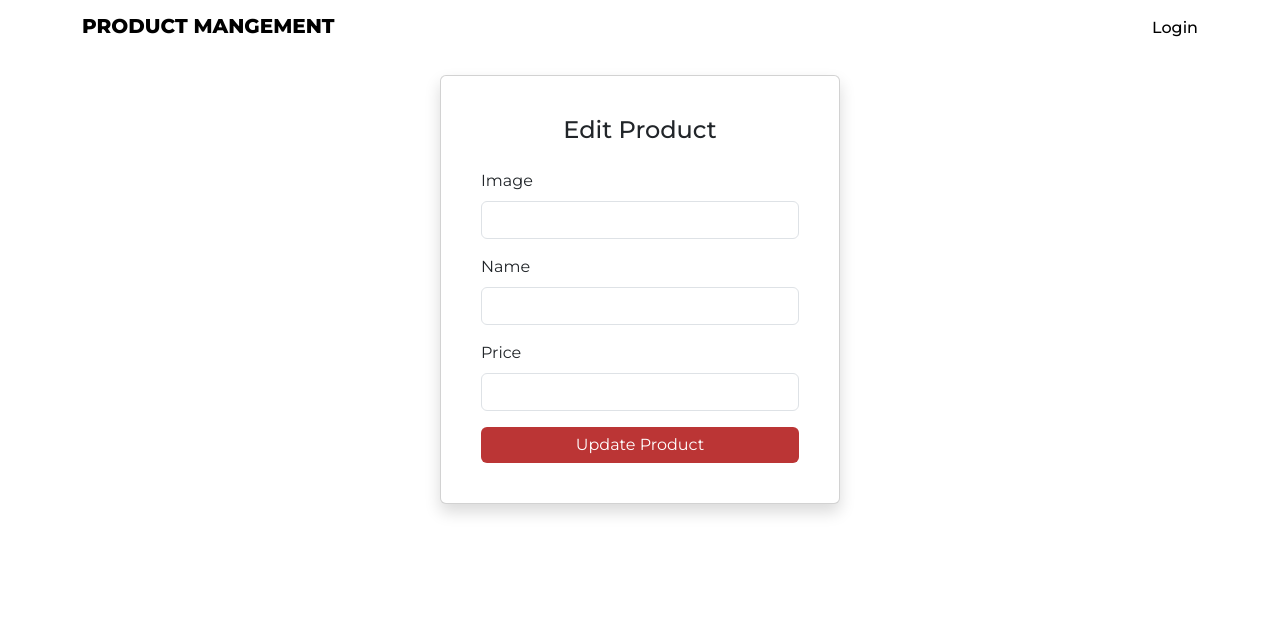
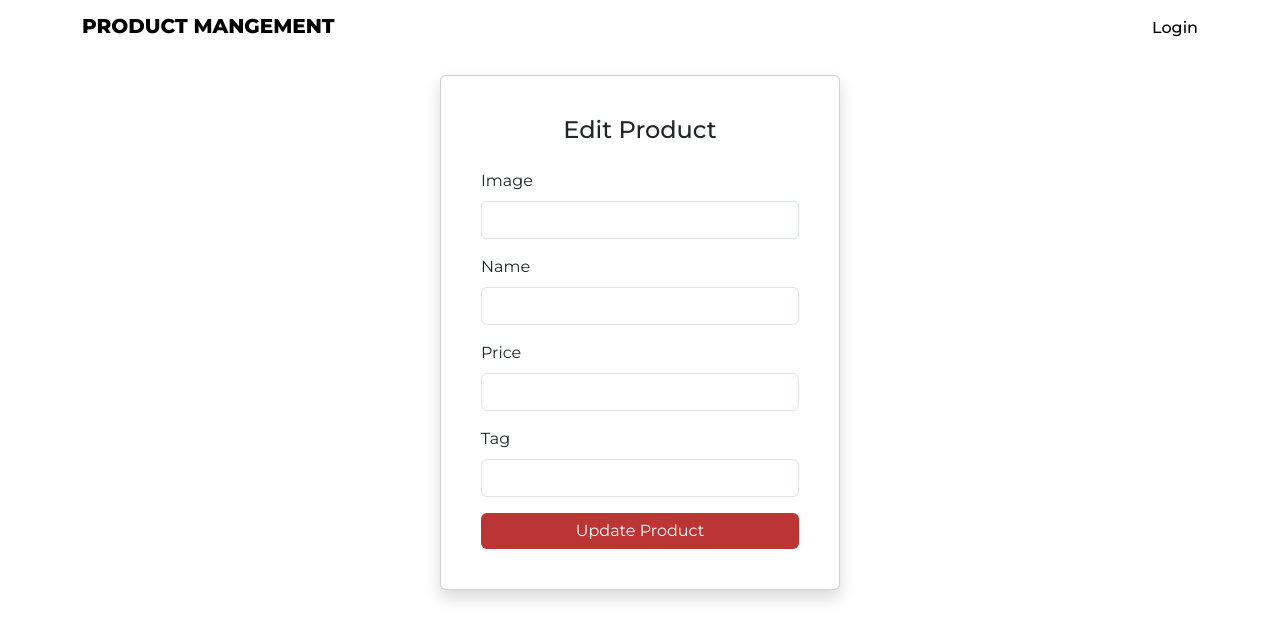
Before and after one commit to swapmali29/pro_frontend, a React (Vite) app: page /edit/1 in a window 1280 px wide. Shown: the top 640 px of the page. Built offline with nearby package versions, Linux system fonts and the light colour scheme; no server answers.

Commit message:
product edit stock add

```diff
--- a/src/component/Pages/EditProductList.jsx
+++ b/src/component/Pages/EditProductList.jsx
@@ -16,7 +16,7 @@ import axios from 'axios';
 import { toast } from 'react-toastify';
 
 export const EditProductList = () => {
-  const [formData, setFormData] = useState({ title: '', price: '', images: ''  });
+  const [formData, setFormData] = useState({ title: '', price: '', images: '' , tag : ''});
   const [errors, setErrors] = useState({});
   const { id } = useParams();
   const navigate = useNavigate();
@@ -92,6 +92,17 @@ export const EditProductList = () => {
               />
             </FormGroup>
 
+             <FormGroup>
+              <Label for="tag">Tag</Label>
+              <Input
+                type="text"
+                id="teg"
+                name="tag"
+                value={formData.tag}
+                onChange={handleChange}
+              />
+            </FormGroup>
+
             {/* <FormGroup>
               <Label for="position">Position</Label>
               <Input
```
